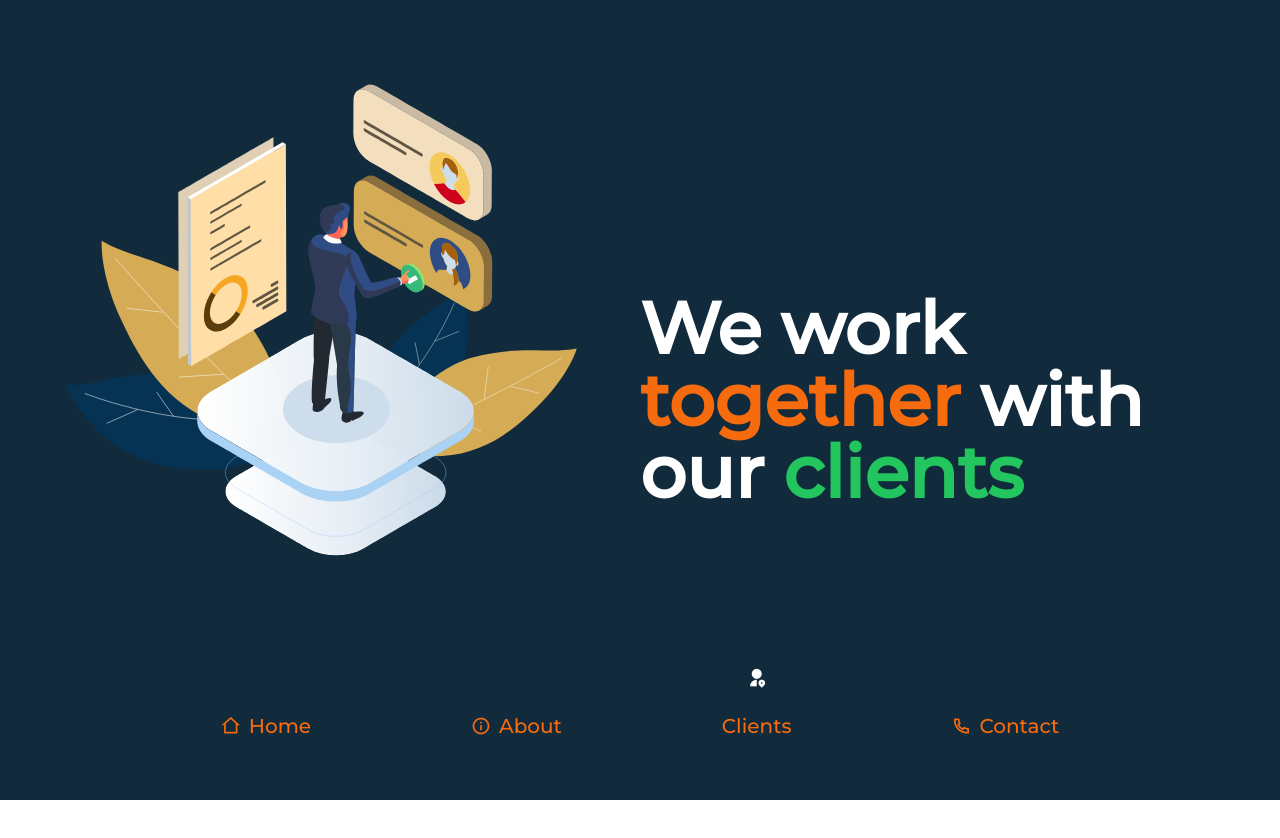
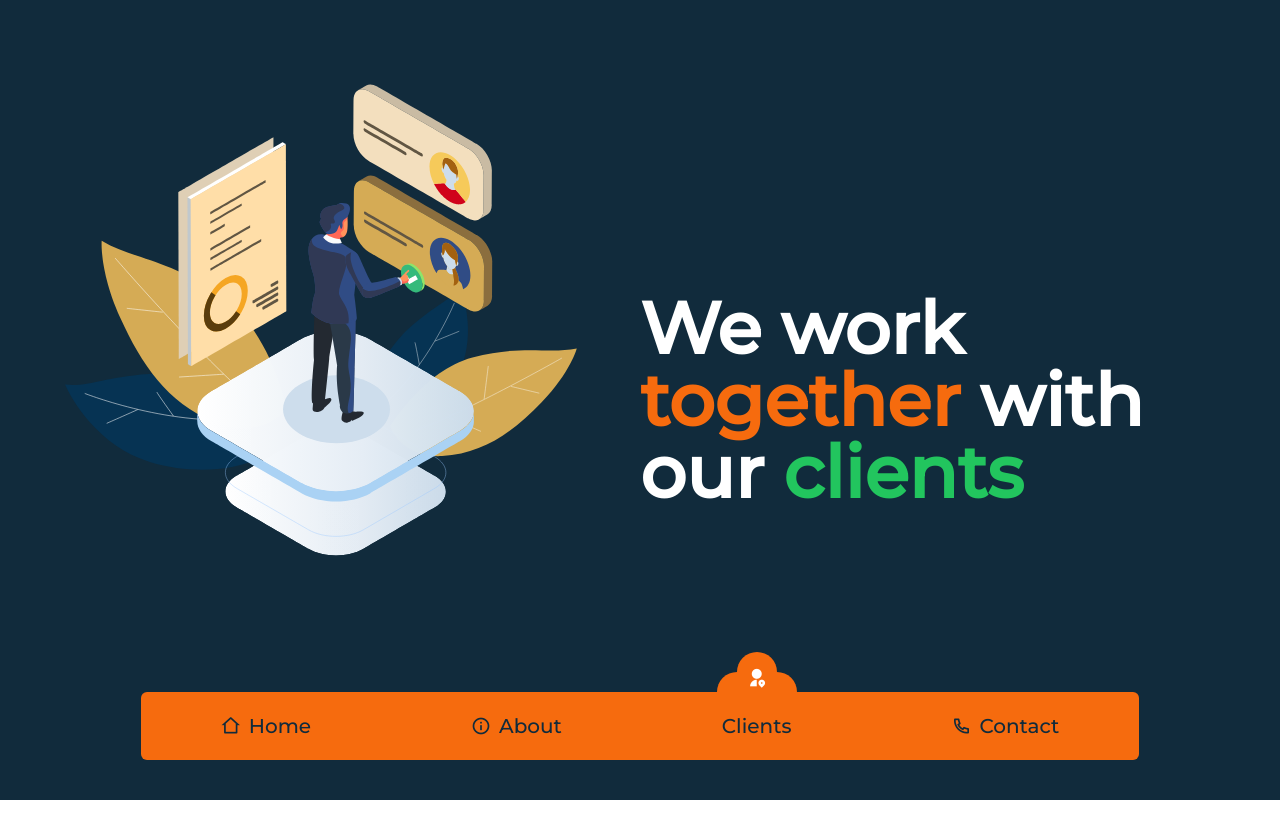
Before and after one commit to Taraskiiin/app_sheygency, a React (Create React App) app: page /clients in a window 1280 px wide. Shown: the top 838 px of the page. Built offline with nearby package versions, Linux system fonts and the light colour scheme.

Commit message:
refactor(layout): added secondary bg if it's clients page

```diff
--- a/src/components/layout.tsx
+++ b/src/components/layout.tsx
@@ -24,8 +24,20 @@ export default function Layout({ children }: { children: any }) {
 						<div className='flex flex-col justify-end items-center'>
 							{location.pathname === menuItem.path && (
 								<div className='flex flex-col items-center'>
-									<div className='h-5 w-10 bg-primary rounded-t-full'></div>
-									<div className='h-5 w-20 bg-primary rounded-t-full flex items-center justify-center'>
+									<div
+										className={`h-5 w-10 rounded-t-full ${
+											location.pathname === '/clients'
+												? 'bg-secondary'
+												: 'bg-primary '
+										}`}
+									></div>
+									<div
+										className={`h-5 w-20 rounded-t-full flex items-center justify-center ${
+											location.pathname === '/clients'
+												? 'bg-secondary'
+												: 'bg-primary '
+										}`}
+									>
 										<i
 											className={`${
 												menuItem.icon + '-fill'
@@ -40,18 +52,26 @@ export default function Layout({ children }: { children: any }) {
 									index === 0 && 'rounded-l-md'
 								} ${
 									index === menu.length - 1 && 'rounded-r-md'
-								} flex items-center justify-center space-x-2`}
+								} flex items-center justify-center space-x-2 	${
+									location.pathname === '/clients' && 'bg-secondary'
+								}`}
 							>
 								{location.pathname !== menuItem.path && (
 									<i
-										className={`${
-											menuItem.icon + '-line'
-										} text-xl text-secondary`}
+										className={`${menuItem.icon + '-line'} text-xl  ${
+											location.pathname === '/clients'
+												? 'text-primary '
+												: 'text-secondary'
+										}`}
 									/>
 								)}
 								<Link
 									to={`${menuItem.path}`}
-									className='text-secondary text-xl'
+									className={` text-xl ${
+										location.pathname === '/clients'
+											? 'text-primary'
+											: 'text-secondary'
+									}`}
 								>
 									{menuItem.title}
 								</Link>
```
